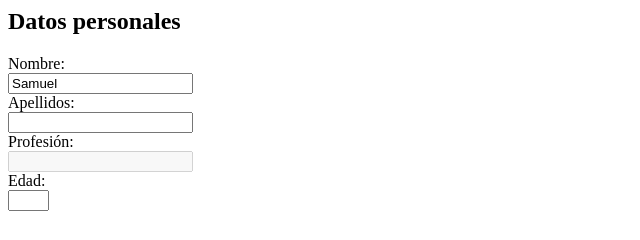
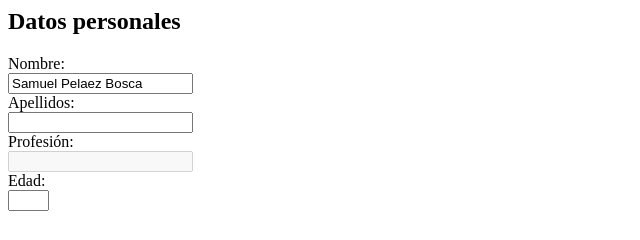
Before and after one commit to samuelpb03/Reporemoto-spb, a plain HTML site: page contacto.html in a window 1280 px wide. Shown: the full height of the page, 0-640 px from the left. Drawn offline with Linux system fonts and the light colour scheme.

Commit message:
Commit to second branch(this is the good one)

```diff
--- a/contacto.html
+++ b/contacto.html
@@ -13,7 +13,7 @@ Cobra sentido con el uso de CSS-->
 	<h2 id="encabezado">Datos personales</h2>
 	<form id="formulario1" name="formulario1" method="post" action="data.php">
 		Nombre:<br>
-		<input type="text" name="nombre" id="nombre" value="Samuel"><br>
+		<input type="text" name="nombre" id="nombre" value="Samuel Pelaez Bosca"><br>
 		Apellidos:<br>
 		<input type="text" name="apellidos" id="apellidos" value=""><br>
 		Profesión:<br>
```
